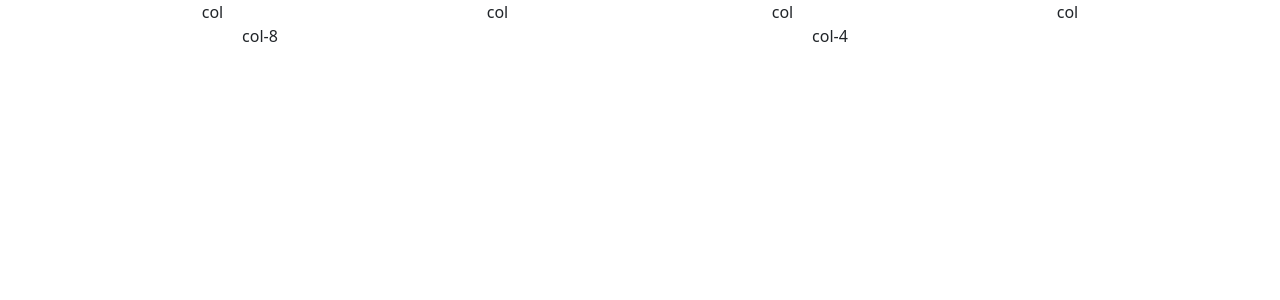
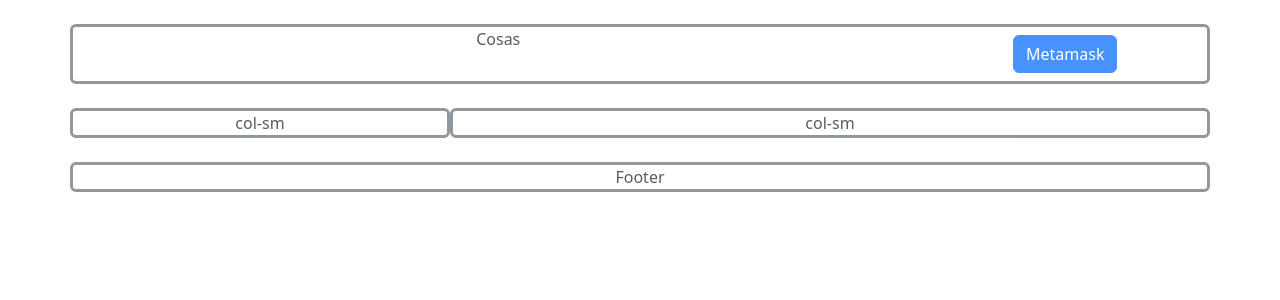
Before and after one commit to Oriojas/front_NotariApp, an Angular app: page / in a window 1280 px wide. Shown: the top 300 px of the page. Built offline with nearby package versions, Linux system fonts and the light colour scheme.

Commit message:
feat: create grid

```diff
--- a/src/app/app.component.html
+++ b/src/app/app.component.html
@@ -1,12 +1,57 @@
+<!-- <div class="container px-4 text-center">
+
+  <div class="row">
+    <div class="col-12 xxl- border border-secondary border-3 opacity-75 rounded mt-4">
+      <div class="row">
+        <div class="col-9 col-xxl-4">
+          Hola
+        </div>
+        <div class="col-3 col-xxl-8">
+          <button class="btn btn-primary mt-2 mb-2">
+            Metamask
+          </button>
+        </div>
+      </div>
+    </div>
+  </div>
+
+  <div class="row">
+    <div class="col-4 xxl- border border-secondary border-3 opacity-75 rounded mt-4">
+      col-4
+    </div>
+    <div class="col-8 xxl- border border-secondary border-3 opacity-75 rounded mt-4">
+      col-8
+    </div>
+  </div>
+
+</div> -->
+
 <div class="container text-center">
+
   <div class="row">
-    <div class="col xl-">col</div>
-    <div class="col xl-">col</div>
-    <div class="col xl-">col</div>
-    <div class="col xl-">col</div>
+    <div class="col-sm-12 border border-secondary border-3 opacity-75 rounded mt-4">
+      <div class="row">
+        <div class="col-sm-9">
+          Cosas
+        </div>
+        <div class="col-sm-3">
+          <button class="btn btn-primary mt-2 mb-2">
+            Metamask
+          </button>
+        </div>
+      </div>
+    </div>
   </div>
+
   <div class="row">
-    <div class="col-4 xl-">col-8</div>
-    <div class="col-8 xl-">col-4</div>
+    <div class="col-sm-4 border border-secondary border-3 opacity-75 rounded mt-4">col-sm</div>
+    <div class="col-sm-8 border border-secondary border-3 opacity-75 rounded mt-4">col-sm</div>
   </div>
+
+  <div class="row">
+    <div class="col-sm-12 border border-secondary border-3 opacity-75 rounded mt-4">
+      Footer
+    </div>
+  </div>
+
 </div>
```
